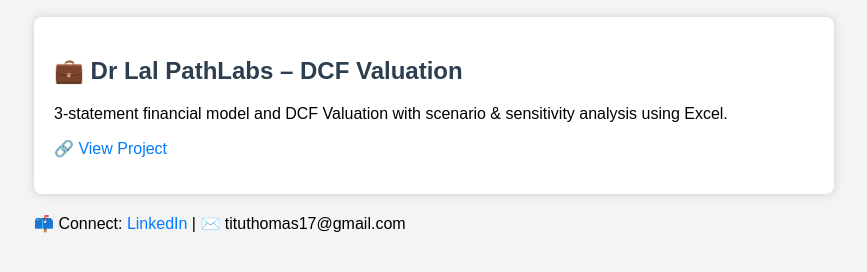
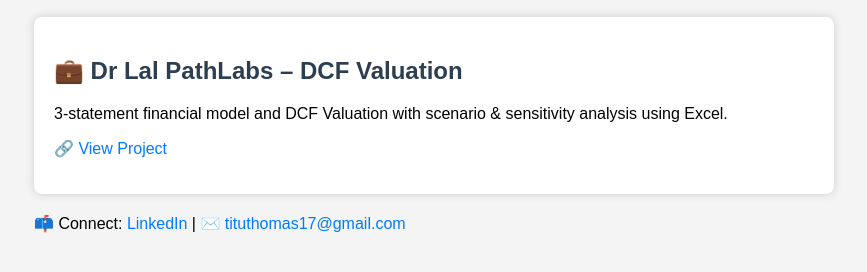
Before and after one commit to titu-thomas/titu-thomas-portfolio, a plain HTML site: page index.html in a window 1280 px wide. Shown: the part 162-434 px from the top of the page, without its empty margins (206-1073 px from the left). Drawn offline with Linux system fonts and the light colour scheme.

Commit message:
Update index.html

```diff
--- a/index.html
+++ b/index.html
@@ -22,7 +22,7 @@
 </div>
 
 
-<p>📫 Connect: <a href="https://linkedin.com/in/titu-thomas-cma">LinkedIn</a> | ✉️ tituthomas17@gmail.com</p>
+<p>📫 Connect: <a href="https://linkedin.com/in/titu-thomas-cma">LinkedIn</a> | <a href="mailto:tituthomas17@gmail.com">✉️ tituthomas17@gmail.com</a>
 
 </body>
 </html>
```
